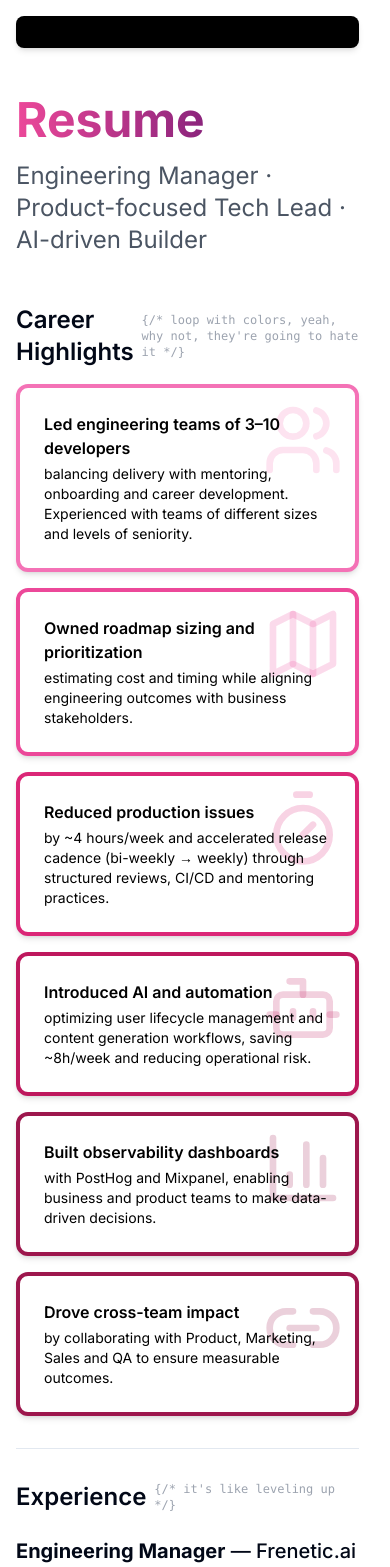
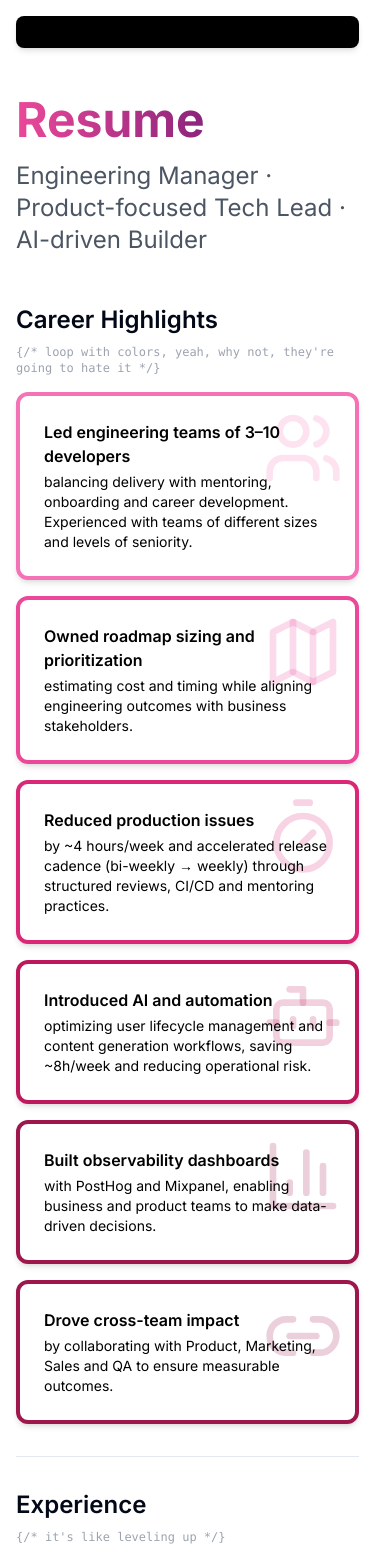
Before and after one commit to rubenosaka/ruben-gonzalez-cv, a Next.js app: page /resume in a window 390 px wide. Shown: the top 1567 px of the page. Built offline with nearby package versions, Linux system fonts and the light colour scheme.

Commit message:
fix: mobile responsive issues and dark mode compatibility

```diff
--- a/src/app/resume/page.tsx
+++ b/src/app/resume/page.tsx
@@ -21,7 +21,7 @@ export default function ResumePage() {
 
       <div className="grid grid-cols-1 gap-8 lg:grid-cols-3">
         <div className="lg:col-span-2">
-          <div className="mb-4 flex items-center gap-2">
+          <div className="mb-4 flex flex-col gap-2 sm:flex-row sm:items-center">
             <h2 className="text-2xl font-semibold text-foreground first:mt-0">
               Career Highlights
             </h2>
@@ -30,7 +30,7 @@ export default function ResumePage() {
             </CodeComment>
           </div>
           <Highlights items={resume.content.highlights} />
-          <div className="mb-4 flex items-center gap-2">
+          <div className="mb-4 flex flex-col gap-2 sm:flex-row sm:items-center">
             <h2 className="text-2xl font-semibold text-foreground first:mt-0">
               Experience
             </h2>
--- a/src/components/resume/ResumeMainInfo.tsx
+++ b/src/components/resume/ResumeMainInfo.tsx
@@ -33,13 +33,13 @@ export function ResumeMainInfo({
         />
       </div>
 
-      <div className="mx-3 rounded-lg border bg-white/90 p-4 shadow-lg">
+      <div className="mx-3 rounded-lg border bg-card p-4 shadow-lg">
         <CodeComment>problably not human</CodeComment>
         <h2 className="mb-3 text-xl font-bold text-foreground sm:text-xl">
           {name}
         </h2>
 
-        <p className="mb-4 text-sm">{location}</p>
+        <p className="mb-4 text-sm text-foreground">{location}</p>
         <p className="text-sm leading-relaxed text-muted-foreground">
           {summary}
         </p>
```
